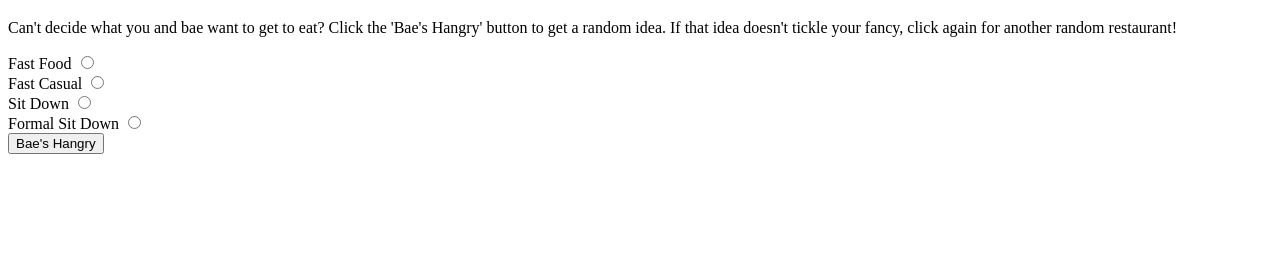
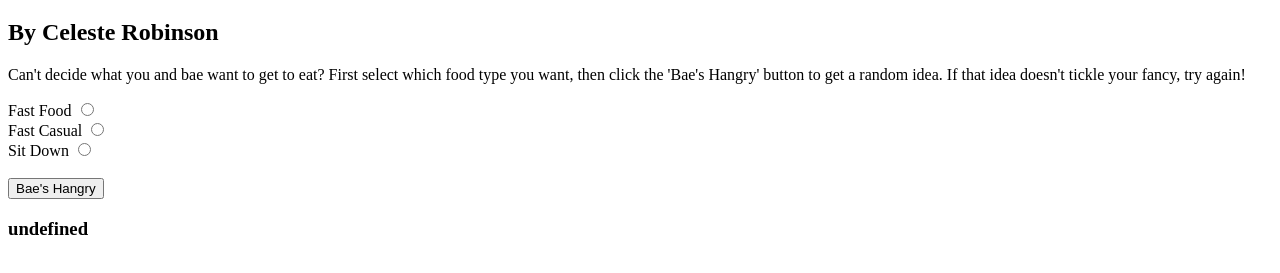
Before and after one commit to celesterobinson/food-finder, a plain HTML site: page index.html in a window 1280 px wide. Both pictures are taken after a click on the button "Bae's Hangry". Shown: the part 61-334 px from the top of the page. Drawn offline with Linux system fonts and the light colour scheme.

Commit message:
Main project complete

```diff
--- a/data.js
+++ b/data.js
@@ -42,5 +42,44 @@ var fastCasual = [
     "Malawis",
     "Waffle Love",
     "Bruges Waffles & Frites",
-    "CHOM Burger"
+    "CHOM Burger",
+    "Cafe Zupas",
+    "Bam Bams BBQ",
+    "Culver's",
+    "J Dawgs"
 ]
+
+var sitDown = [
+    "Tucanos Brazilian Grill",
+    "Chili's Grill & Bar",
+    "Black Bear Diner",
+    "India Palace",
+    "Kohinoor",
+    "Black Sheep Cafe",
+    "Station 22",
+    "Bombay House",
+    "The Copper Onion",
+    "Blue Lemon",
+    "Brick Oven",
+    "Asado Argentinian Grill",
+    "The Park Cafe",
+    "The Pie Pizzeria",
+    "Applebees",
+    "Texas Roadhouse",
+    "Outback Steakhouse",
+    "The Cheesecake Factory",
+    "Ruth's Chris Steak House",
+    "Rodizio Grill",
+    "Denny's",
+    "Pago",
+    "Carrabba's",
+    "Pizzeria Seven Twelve",
+    "Olive Garden",
+    "The Old Spaghetti Factory",
+    "Communal",
+    "Shoots",
+    "Spicy Thai",
+    "Los Hermanos",
+    "Mi Ranchito",
+    "Lucy's Brazilian Kitchen"
+]
--- a/index.html
+++ b/index.html
@@ -9,13 +9,13 @@
 </head>
 <body>
     <h1>The Food Finder</h1>
-    <p>Can't decide what you and bae want to get to eat? Click the 'Bae's Hangry' button to get a random idea. If that idea doesn't tickle your fancy, click again for another random restaurant!</p>
-    Fast Food <input type="radio" value="fast-food" name="food-type" id="tier-one"></input><br>
-    Fast Casual <input type="radio" value="classy-fast-food" name="food-type"  id="tier-two"></input><br>
-    Sit Down <input type="radio" value="sit-down" name="food-type"  id="tier-three"></input><br>
-    Formal Sit Down <input type="radio" value="formal-sit-down" name="food-type"  id="tier-four"></input><br>
-    <button type="submit" value="Bae's Hangry" onclick="getFood">Bae's Hangry</button>
-    <h2 id="answer"></h2>
+    <h2>By Celeste Robinson</h2>
+    <p>Can't decide what you and bae want to get to eat? First select which food type you want, then click the 'Bae's Hangry' button to get a random idea. If that idea doesn't tickle your fancy, try again!</p>
+    Fast Food <input type="radio" value="" name="food-type" id="fast-food"></input><br>
+    Fast Casual <input type="radio" value="" name="food-type"  id="fast-casual"></input><br>
+    Sit Down <input type="radio" value="" name="food-type"  id="sit-down"></input><br><br>
+    <button type="submit" value="Bae's Hangry" onclick="getFood(); return false">Bae's Hangry</button>
+    <h3 id="answer"></h3>
     <script src="main.js"></script>
     <script src="data.js"></script>
 </body>
--- a/main.js
+++ b/main.js
@@ -0,0 +1,30 @@
+function getFood() {
+    var display = document.getElementById("answer");
+    var foodType = getFoodType();
+    var restaurant = getRandRestaurant(foodType)
+    display.innerText = restaurant;
+}
+
+function getRandRestaurant(foodType)  {
+    if (foodType === 'fast-food') {
+        return fastFood[Math.floor(Math.random()*fastFood.length)];
+    } else if (foodType === 'fast-casual') {
+        return fastCasual[Math.floor(Math.random()*fastCasual.length)];
+    } else if (foodType === 'sit-down') {
+        return sitDown[Math.floor(Math.random()*sitDown.length)];
+    }
+}
+
+function getFoodType() {
+var foodType;
+    if (document.getElementById('fast-food').checked) {
+        foodType = 'fast-food';
+    } else if (document.getElementById('fast-casual').checked) {
+        foodType = 'fast-casual';
+    } else if (document.getElementById('sit-down').checked) {
+        foodType = 'sit-down';
+    } else {
+        alert("Please select a food type so Bae doesn't attack!");
+    }
+    return foodType;
+}
```
